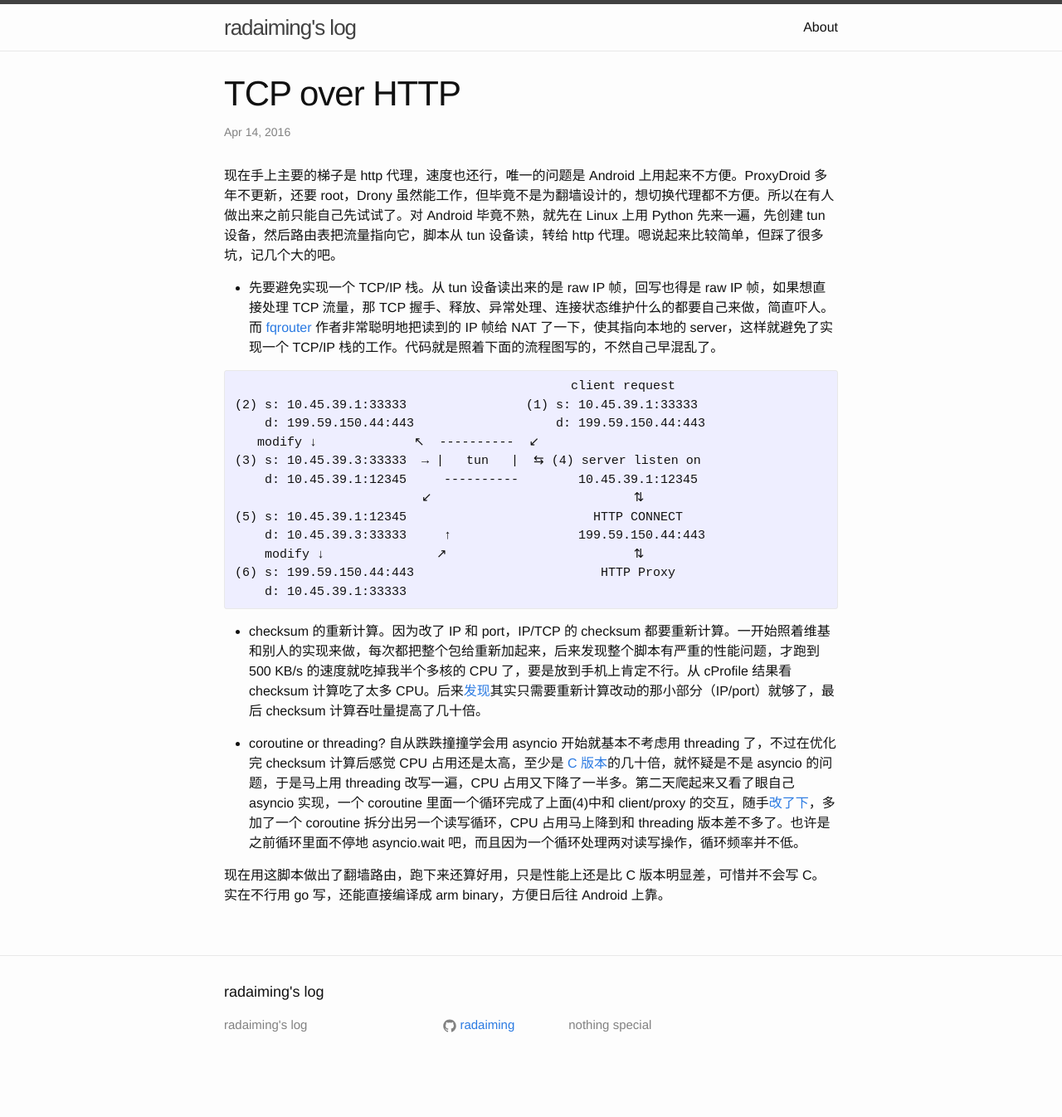
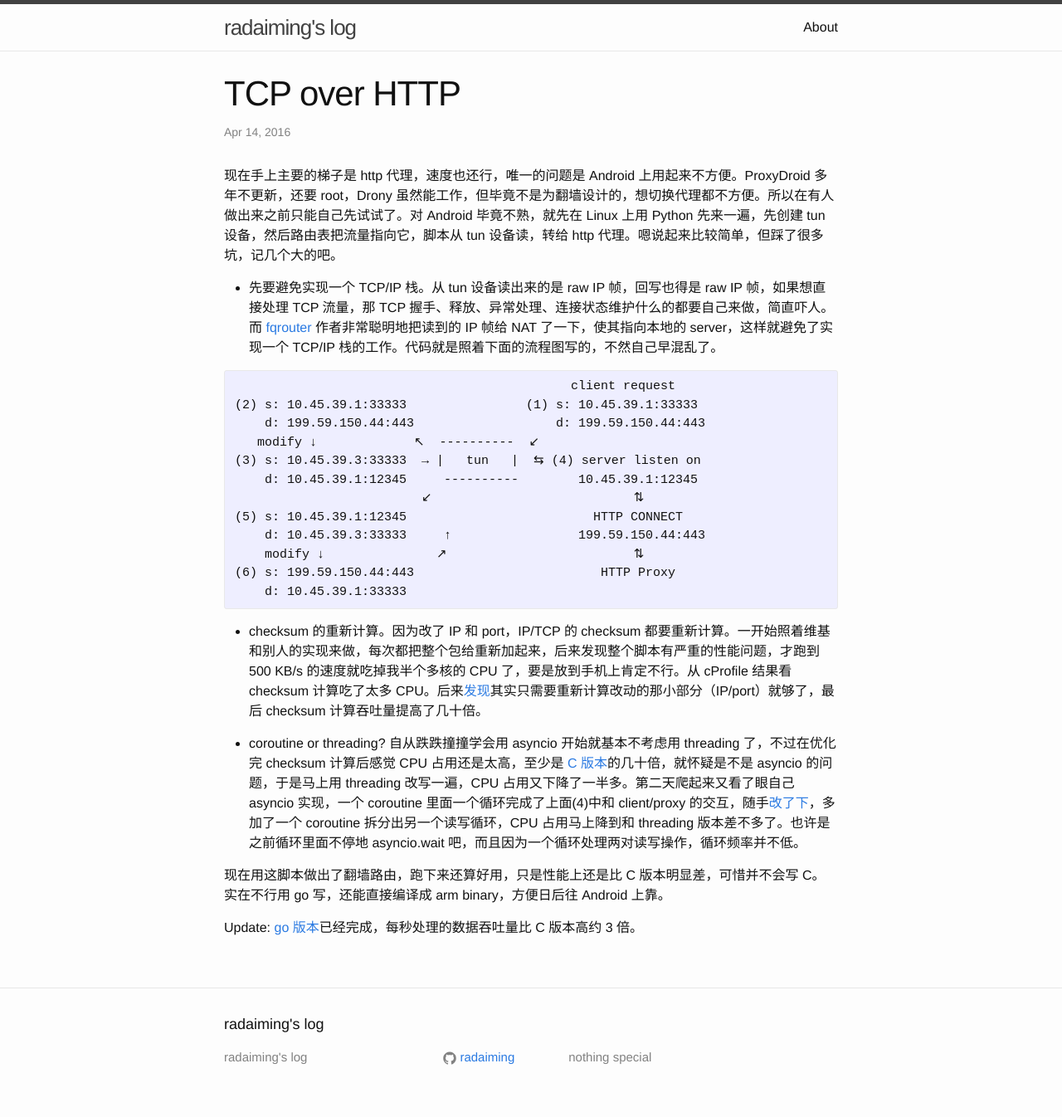
Before and after one commit to radaiming/radaiming.github.io, a Jekyll site: the page built from _posts/2016-04-14-tcp-over-http.md, in a window 1280 px wide. Shown: the whole page at 83% size. Built offline with Jekyll 4.4.1, drawn with Linux system fonts in a browser that asks for light colours; before the commit the page ends 1307 px from its top, so only the background shows below that.

Commit message:
Update post

```diff
--- a/_posts/2016-04-14-tcp-over-http.md
+++ b/_posts/2016-04-14-tcp-over-http.md
@@ -30,3 +30,5 @@ categories: python
 
 
 现在用这脚本做出了翻墙路由，跑下来还算好用，只是性能上还是比 C 版本明显差，可惜并不会写 C。实在不行用 go 写，还能直接编译成 arm binary，方便日后往 Android 上靠。
+
+Update: [go 版本](https://github.com/radaiming/tcp-over-http/blob/master/tcp_over_http.go)已经完成，每秒处理的数据吞吐量比 C 版本高约 3 倍。
```
